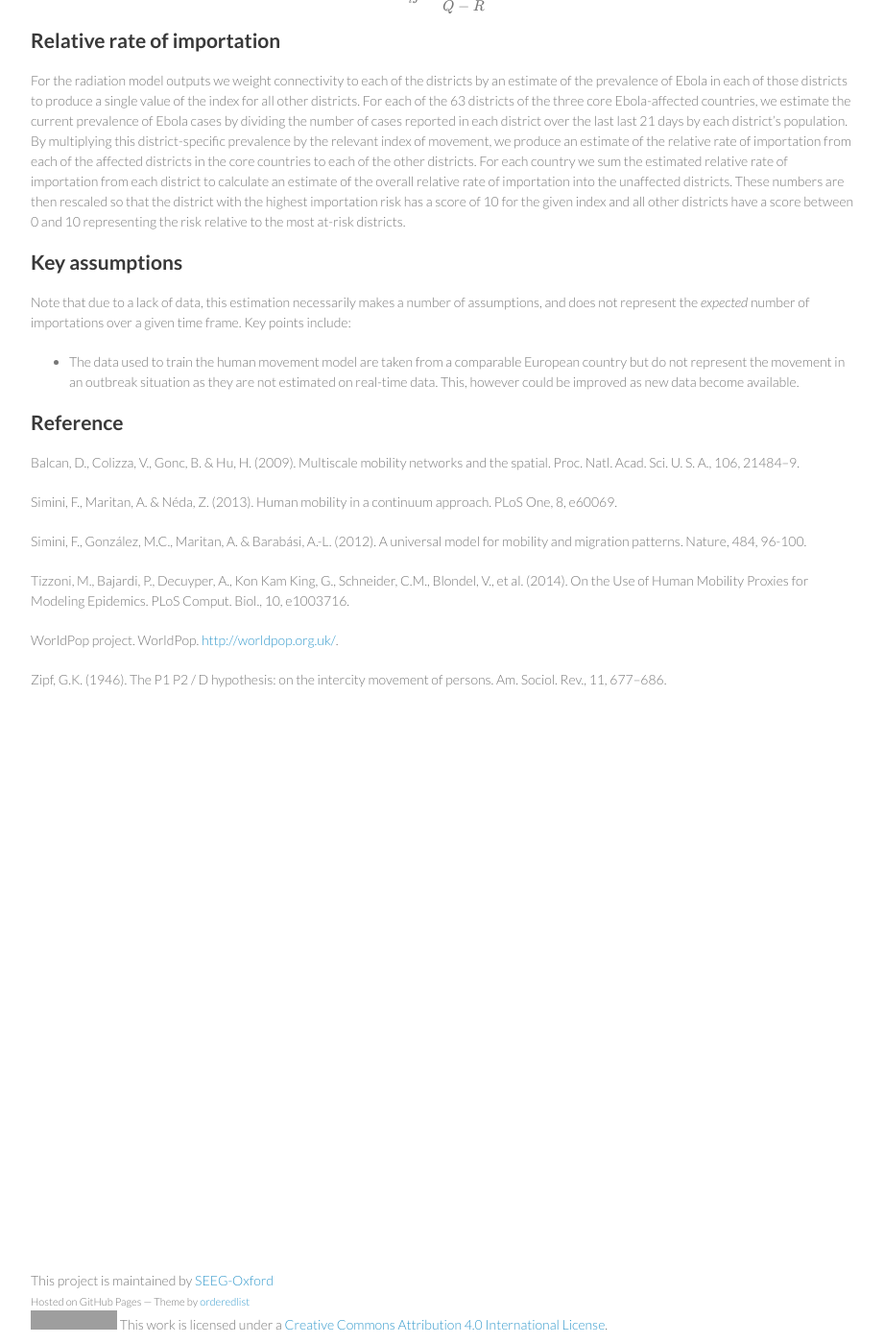
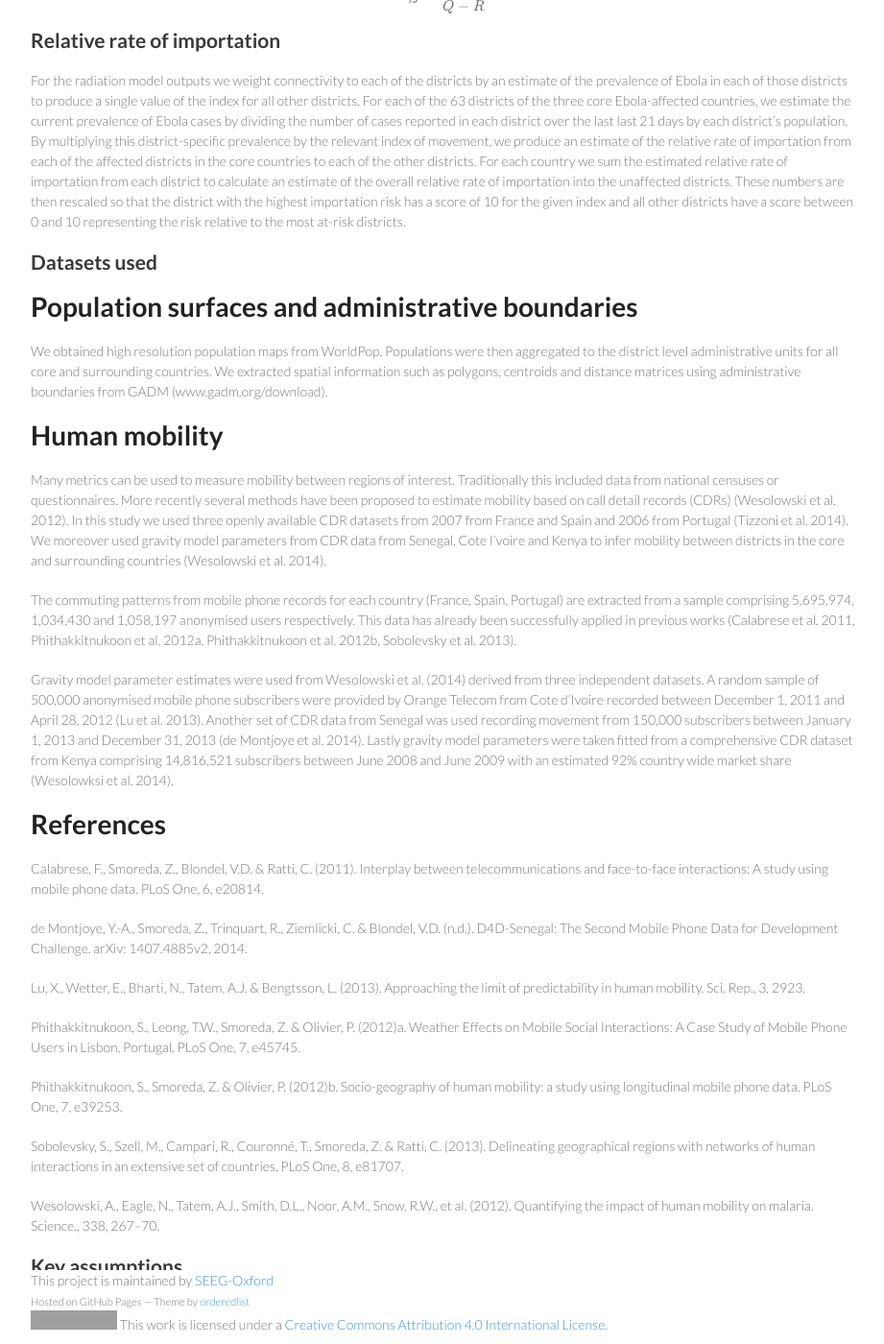
Before and after one commit to SEEG-Oxford/ebola-spread, a Jekyll site: the page built from local-risk-doc.md, in a window 1280 px wide and 1400 px high, scrolled down 1312 px. Shown: the whole window at 96% size, without its empty margins (178-1099 px from the left). Built offline with Jekyll 4.4.1, drawn with Linux system fonts in a browser that asks for light colours; formulas are drawn with MathJax 3; some of the changed text lies outside the part shown; grey boxes are pictures that could not be loaded.

Commit message:
Updates from Moritz

```diff
--- a/local-risk-doc.md
+++ b/local-risk-doc.md
@@ -43,6 +43,34 @@ $$T_ij = \dfrac{P}{Q - R}$$
 
 For the radiation model outputs we weight connectivity to each of the districts by an estimate of the prevalence of Ebola in each of those districts to produce a single value of the index for all other districts.
 For each of the 63 districts of the three core Ebola-affected countries, we estimate the current prevalence of Ebola cases by dividing the number of cases reported in each district over the last last 21 days by each district's population. By multiplying this district-specific prevalence by the relevant index of movement, we produce an estimate of the relative rate of importation from each of the affected districts in the core countries to each of the other districts. For each country we sum the estimated relative rate of importation from each district to calculate an estimate of the overall relative rate of importation into the unaffected districts. These numbers are then rescaled so that the district with the highest importation risk has a score of 10 for the given index and all other districts have a score between 0 and 10 representing the risk relative to the most at-risk districts.
+
+## Datasets used
+
+# Population surfaces and administrative boundaries
+We obtained high resolution population maps from WorldPop. Populations were then aggregated to the district level administrative units for all core and surrounding countries. We extracted spatial information such as polygons, centroids and distance matrices using administrative boundaries from GADM (www.gadm.org/download).
+
+# Human mobility
+Many metrics can be used to measure mobility between regions of interest. Traditionally this included data from national censuses or questionnaires. More recently several methods have been proposed to estimate mobility based on call detail records (CDRs) (Wesolowski et al. 2012). In this study we used three openly available CDR datasets from 2007 from France and Spain and 2006 from Portugal (Tizzoni et al. 2014). We moreover used gravity model parameters from CDR data from Senegal, Cote I’voire and Kenya to infer mobility between districts in the core and surrounding countries (Wesolowski et al. 2014).
+
+The commuting patterns from mobile phone records for each country (France, Spain, Portugal) are extracted from a sample comprising 5,695,974, 1,034,430 and 1,058,197 anonymised users respectively. This data has already been successfully applied in previous works (Calabrese et al. 2011, Phithakkitnukoon et al. 2012a, Phithakkitnukoon et al. 2012b, Sobolevsky et al. 2013).
+
+Gravity model parameter estimates were used from Wesolowski et al. (2014) derived from three independent datasets. A random sample of 500,000 anonymised mobile phone subscribers were provided by Orange Telecom from Cote d’Ivoire recorded between December 1, 2011 and April 28, 2012 (Lu et al. 2013). Another set of CDR data from Senegal was used recording movement from 150,000 subscribers between January 1, 2013 and December 31, 2013 (de Montjoye et al. 2014). Lastly gravity model parameters were taken fitted from a comprehensive CDR dataset from Kenya comprising 14,816,521 subscribers between June 2008 and June 2009 with an estimated 92% country wide market share (Wesolowksi et al. 2014).
+
+# References
+
+Calabrese, F., Smoreda, Z., Blondel, V.D. & Ratti, C. (2011). Interplay between telecommunications and face-to-face interactions: A study using mobile phone data. PLoS One, 6, e20814.
+
+de Montjoye, Y.-A., Smoreda, Z., Trinquart, R., Ziemlicki, C. & Blondel, V.D. (n.d.). D4D-Senegal: The Second Mobile Phone Data for Development Challenge. arXiv: 1407.4885v2, 2014.
+
+Lu, X., Wetter, E., Bharti, N., Tatem, A.J. & Bengtsson, L. (2013). Approaching the limit of predictability in human mobility. Sci. Rep., 3, 2923.
+
+Phithakkitnukoon, S., Leong, T.W., Smoreda, Z. & Olivier, P. (2012)a. Weather Effects on Mobile Social Interactions: A Case Study of Mobile Phone Users in Lisbon, Portugal. PLoS One, 7, e45745.
+
+Phithakkitnukoon, S., Smoreda, Z. & Olivier, P. (2012)b. Socio-geography of human mobility: a study using longitudinal mobile phone data. PLoS One, 7, e39253.
+
+Sobolevsky, S., Szell, M., Campari, R., Couronné, T., Smoreda, Z. & Ratti, C. (2013). Delineating geographical regions with networks of human interactions in an extensive set of countries. PLoS One, 8, e81707.
+
+Wesolowski, A., Eagle, N., Tatem, A.J., Smith, D.L., Noor, A.M., Snow, R.W., et al. (2012). Quantifying the impact of human mobility on malaria. Science., 338, 267–70.
 
 
 ## Key assumptions
```
Also changed, not shown: other parts of local-risk-doc.md (+1 -1 lines).
